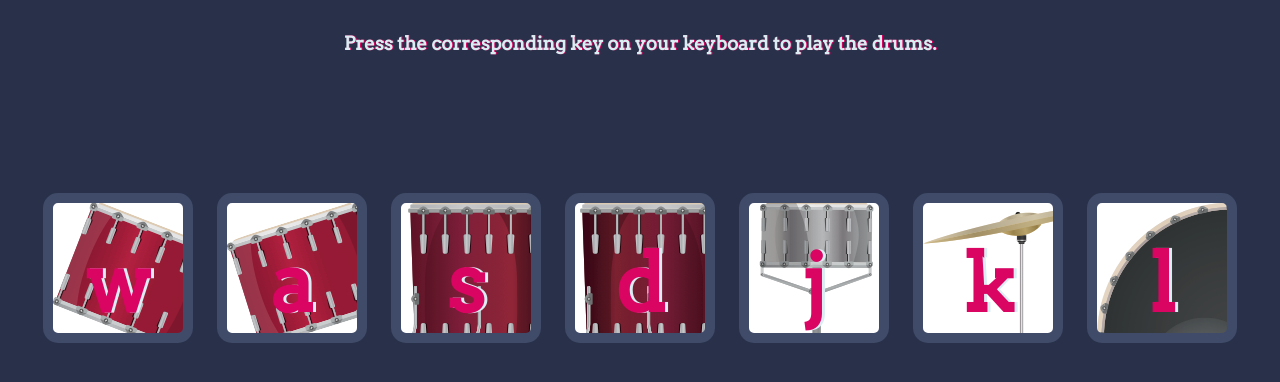
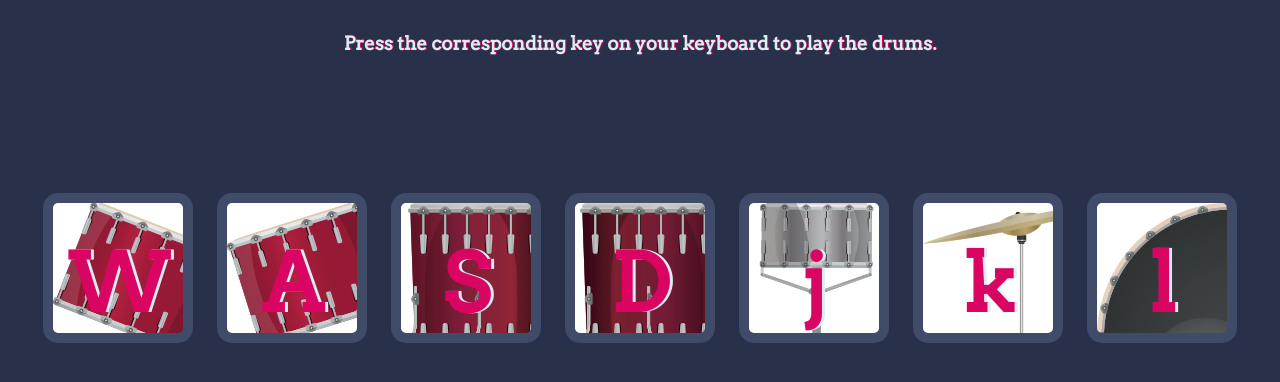
Before and after one commit to jedens5000/Drum-Machine, a plain HTML site: page index.html in a window 1280 px wide. Shown: the part 174-556 px from the top of the page. Drawn offline with nearby package versions, Linux system fonts and the light colour scheme.

Commit message:
Half caps

```diff
--- a/index.html
+++ b/index.html
@@ -13,10 +13,10 @@
   <h1 id="title">Drum 🥁 Machine</h1>
   <h3>Press the corresponding key on your keyboard to play the drums.</h3>
   <div class="set">
-    <button class="w drum">w</button>
-    <button class="a drum">a</button>
-    <button class="s drum">s</button>
-    <button class="d drum">d</button>
+    <button class="w drum">W</button>
+    <button class="a drum">A</button>
+    <button class="s drum">S</button>
+    <button class="d drum">D</button>
     <button class="j drum">j</button>
     <button class="k drum">k</button>
     <button class="l drum">l</button>
```
